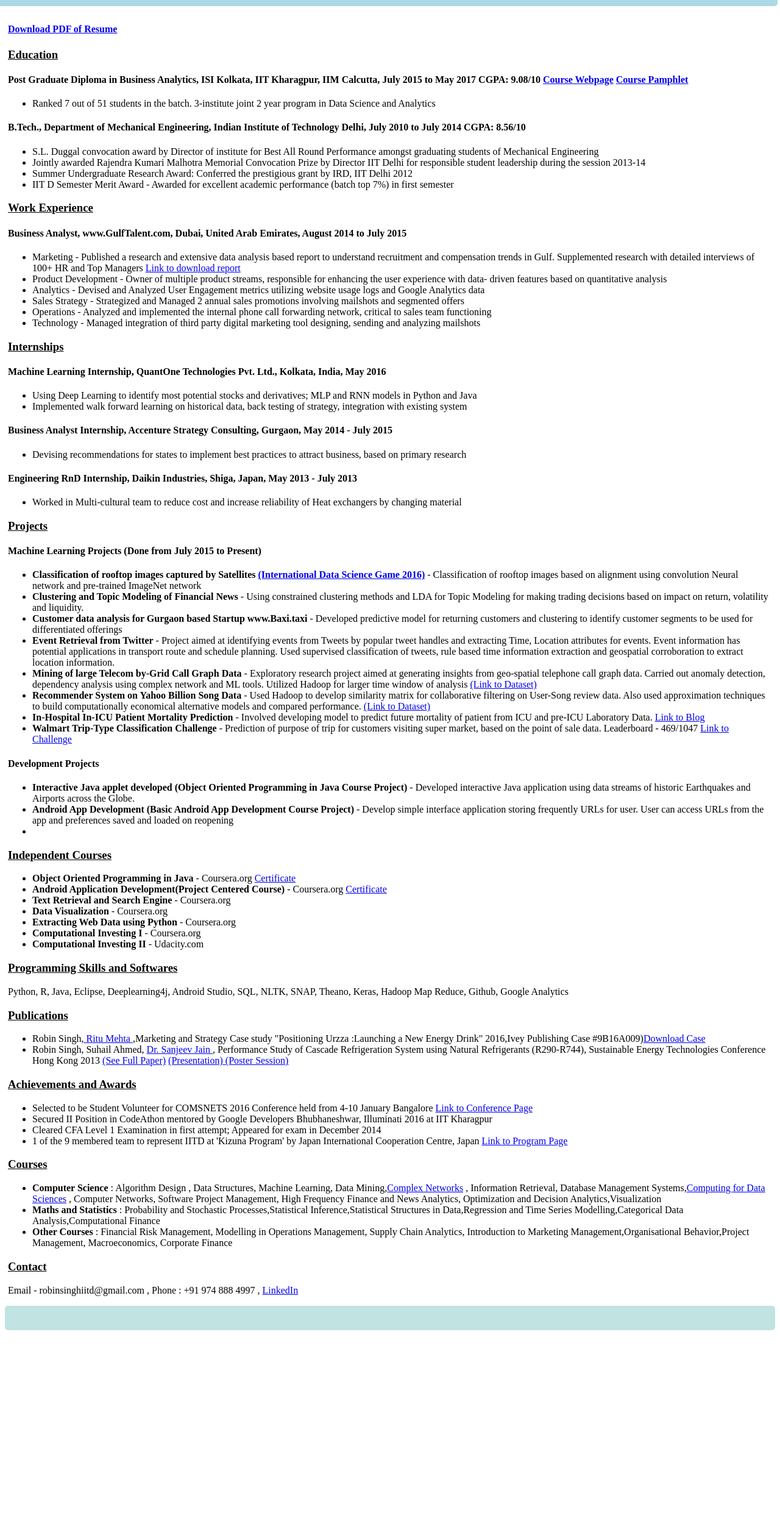
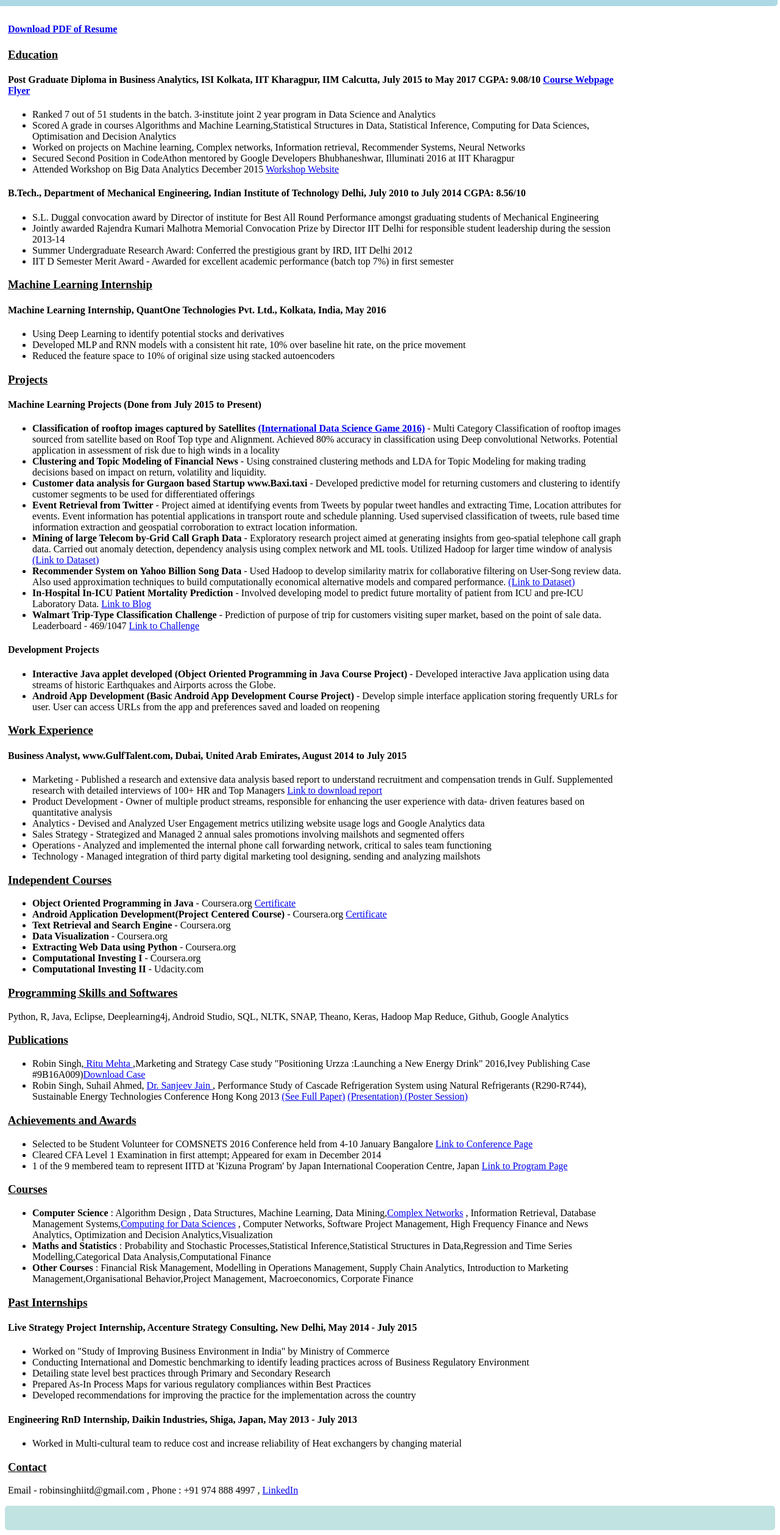
Before and after one commit to robin93/robin93.github.io, a plain HTML site: page index.html in a window 1280 px wide. Shown: the part 40-2558 px from the top of the page at 61% size. Before the commit the page ends 2230 px from the top, so only its background shows below. Drawn offline with Linux system fonts and the light colour scheme.

Commit message:
Rearrangement of heads

```diff
--- a/index.html
+++ b/index.html
@@ -4,21 +4,19 @@
 <title>Robin Singh | Homepage</title>
 </head>
 <body>
-<div id="header">
-<p id="name"><b>Robin Singh</b></p>
-         <!--<a href="mailto:robinsinghiitd@gmail.com" target="_blank"><p id="email">robinsinghiitd@gmail.com</p></a>-->
-         <!-- <a href="/downloads/RobinSinghResume.pdf" target="_blank">Download PDF of Resume</a> -->
-     </div>
-     <div class="left">
-     </div>
+<div id="header"> <p id="name"><b>Robin Singh</b></p> </div>
+<div class="left"> </div>
 <div class="right">
         <h4> <a href="/downloads/RobinSinghResume2.pdf" target="_blank">Download PDF of Resume</a> </h4>
         <h3 line-height: 0px>Education</h3>
-            <h4 id="School">Post Graduate Diploma in Business Analytics, ISI Kolkata, IIT Kharagpur, IIM Calcutta, July 2015 to May 2017 CGPA: 9.08/10 <a href="http://www.iitkgp.ac.in/pgdba/" target="_blank" >Course Webpage</a> <a href="/downloads/PGDBAFlyer2016.pdf" target="_blank" > Course Pamphlet</a> </h4>
-
+        <h4 id="School">Post Graduate Diploma in Business Analytics, ISI Kolkata, IIT Kharagpur, IIM Calcutta, July 2015 to May 2017 CGPA: 9.08/10 <a href="http://www.iitkgp.ac.in/pgdba/" target="_blank" >Course Webpage</a> <a href="/downloads/PGDBAFlyer2016.pdf" target="_blank" > Flyer</a> </h4>
         <p>
         <ul>
             <li>Ranked 7 out of 51 students in the batch. 3-institute joint 2 year program in Data Science and Analytics</li>
+            <li>Scored A grade in courses Algorithms and Machine Learning,Statistical Structures in Data, Statistical Inference, Computing for Data Sciences, Optimisation and Decision Analytics </li>
+            <li>Worked on projects on Machine learning, Complex networks, Information retrieval, Recommender Systems, Neural Networks</li>
+            <li>Secured Second Position in CodeAthon mentored by Google Developers Bhubhaneshwar, Illuminati 2016 at IIT Kharagpur</li>
+            <li>Attended Workshop on Big Data Analytics December 2015 <a href="http://www.isical.ac.in/~acmsc/WBDA2015/" target="_blank"> Workshop Website</a></li>
         </ul>
         </p>
         <!--<p id="job-title"><strong>ISI Kolkata, ITI Kharagpur, IIM Calcutta (3-institute Joint Program)  CGPA 9.08/10</strong></p>-->
@@ -32,6 +30,44 @@
             <li>IIT D Semester Merit Award - Awarded for excellent academic performance (batch top 7%) in first semester</li>
         </ul>
         </p>
+        <h3>Machine Learning Internship</h3>
+        <h4 id="School">Machine Learning Internship, QuantOne Technologies Pvt. Ltd., Kolkata, India, May 2016 </h4>
+        <p>
+        <ul>
+            <li>Using Deep Learning to identify potential stocks and derivatives</li>
+            <li>Developed MLP and RNN models with a consistent hit rate, 10% over baseline hit rate, on the price movement</li>
+            <li>Reduced the feature space to 10% of original size using stacked autoencoders</li>
+        </ul>
+        </p>
+        <h3>Projects</h3>
+        <h4 id="School">Machine Learning Projects (Done from July 2015 to Present) </h4>
+        <p>
+        <ul>
+            <li>
+            <span id="course-name">Classification of rooftop images captured by Satellites <a href="http://www.datasciencegame.com" target="_blank" >(International Data Science Game 2016)</a> </span> - Multi Category Classification of rooftop images sourced from satellite based on Roof Top type and Alignment. Achieved 80% accuracy in classification using Deep convolutional Networks. Potential application in assessment of risk due to high winds in a locality </li>
+            <li>
+            <span id="course-name">Clustering and Topic Modeling of Financial News</span> - Using constrained clustering methods and LDA for Topic Modeling for making trading decisions based on impact on return, volatility and liquidity.</li>
+            <li>
+            <span id="course-name">Customer data analysis for Gurgaon based Startup www.Baxi.taxi </span> - Developed predictive model for returning customers and clustering to identify customer segments to be used for differentiated offerings</li>
+            <li>
+            <span id="course-name">Event Retrieval from Twitter</span> - Project aimed at identifying events from Tweets by popular tweet handles and extracting Time, Location attributes for events. Event information has potential applications in transport route and schedule planning. Used supervised classification of tweets, rule based time information extraction and geospatial corroboration to extract location information.</li>
+            <li>
+            <span id="course-name">Mining of large Telecom by-Grid Call Graph Data </span> - Exploratory research project aimed at generating insights from geo-spatial telephone call graph data. Carried out anomaly detection, dependency analysis using complex network and ML tools. Utilized Hadoop for larger time window of analysis <a href="https://dandelion.eu/datamine/open-big-data/" target="_blank" >(Link to Dataset)</a></li>
+            <li>
+            <span id="course-name">Recommender System on Yahoo Billion Song Data </span> - Used Hadoop to develop similarity matrix for collaborative filtering on User-Song review data. Also used approximation techniques to build computationally economical alternative models and compared performance.  <a href="https://webscope.sandbox.yahoo.com/catalog.php?datatype=r" target="_blank" >(Link to Dataset)</a></li>
+            <li>
+            <span id="course-name">In-Hospital In-ICU Patient Mortality Prediction</span> - Involved developing model to predict future mortality of patient from ICU and pre-ICU Laboratory Data. <a href="https://pgdbablog.wordpress.com/2016/01/31/analytics-in-healthcare-xerox-challenge/" target="_blank" > Link to Blog </a> </li>
+            <li>
+            <span id="course-name">Walmart Trip-Type Classification Challenge</span> - Prediction of purpose of trip for customers visiting super market, based on the point of sale data. Leaderboard - 469/1047 <a href="https://www.kaggle.com/c/walmart-recruiting-trip-type-classification" target="_blank" > Link to Challenge </a> </li>
+        </ul>
+        <h4 id="School">Development Projects </h4>
+        <p>
+        <ul>
+            <li>
+            <span id="course-name">Interactive Java applet developed (Object Oriented Programming in Java Course Project)</span> - Developed interactive Java application using data streams of historic Earthquakes and Airports across the Globe.</li>
+            <li>
+            <span id="course-name">Android App Development (Basic Android App Development Course Project) </span> - Develop simple interface application storing frequently URLs for user. User can access URLs from the app and preferences saved and loaded on reopening </li>
+        </ul>
         <h3>Work Experience</h3>
         <h4 id="School">Business Analyst, www.GulfTalent.com, Dubai, United Arab Emirates, August 2014 to July 2015 </h4>
         <p>
@@ -44,33 +80,8 @@ driven features based on quantitative analysis</li>
             <li>Sales Strategy - Strategized and Managed 2 annual sales promotions involving mailshots and segmented offers</li>
             <li>Operations - Analyzed and implemented the internal phone call forwarding network, critical to sales team functioning</li>
             <li>Technology - Managed integration of third party digital marketing tool designing, sending and analyzing mailshots</li>
-
         </ul>
         </p>
-            <h3>Internships</h3>
-            <h4 id="School">Machine Learning Internship, QuantOne Technologies Pvt. Ltd., Kolkata, India, May 2016 </h4>
-            <p>
-            <ul>
-                <li>Using Deep Learning to identify most potential stocks and derivatives; MLP and RNN models in Python and Java</li>
-                <li>Implemented walk forward learning on historical data, back testing of strategy, integration with existing system</li>
-            </ul>
-            </p>
-
-            <h4 id="School">Business Analyst Internship, Accenture Strategy Consulting, Gurgaon, May 2014 - July 2015 </h4>
-            <p>
-            <ul>
-                <li>Devising recommendations for states to implement best practices to attract business, based on primary research</li>
-            </ul>
-            </p>
-
-            <h4 id="School">Engineering RnD Internship, Daikin Industries, Shiga, Japan, May 2013 - July 2013 </h4>
-            <p>
-            <ul>
-                <li>Worked in Multi-cultural team to reduce cost and increase reliability of Heat exchangers by changing material</li>
-            </ul>
-            </p>
-
-
 
         <!--
         <h3>Educational Qualifications</h3>
@@ -113,37 +124,6 @@ driven features based on quantitative analysis</li>
             </tr>
         </table>
         -->
-            <h3>Projects</h3>
-            <h4 id="School">Machine Learning Projects (Done from July 2015 to Present) </h4>
-            <p>
-            <ul>
-                <li>
-                <span id="course-name">Classification of rooftop images captured by Satellites <a href="http://www.datasciencegame.com" target="_blank" >(International Data Science Game 2016)</a> </span> - Classification of rooftop images based on alignment using convolution Neural network and pre-trained ImageNet network</li>
-                <li>
-                <span id="course-name">Clustering and Topic Modeling of Financial News</span> - Using constrained clustering methods and LDA for Topic Modeling for making trading decisions based on impact on return, volatility and liquidity.</li>
-                <li>
-                <span id="course-name">Customer data analysis for Gurgaon based Startup www.Baxi.taxi </span> - Developed predictive model for returning customers and clustering to identify customer segments to be used for differentiated offerings</li>
-                <li>
-                <span id="course-name">Event Retrieval from Twitter</span> - Project aimed at identifying events from Tweets by popular tweet handles and extracting Time, Location attributes for events. Event information has potential applications in transport route and schedule planning. Used supervised classification of tweets, rule based time information extraction and geospatial corroboration to extract location information.</li>
-                <li>
-                <span id="course-name">Mining of large Telecom by-Grid Call Graph Data </span> - Exploratory research project aimed at generating insights from geo-spatial telephone call graph data. Carried out anomaly detection, dependency analysis using complex network and ML tools. Utilized Hadoop for larger time window of analysis <a href="https://dandelion.eu/datamine/open-big-data/" target="_blank" >(Link to Dataset)</a></li>
-                <li>
-                <span id="course-name">Recommender System on Yahoo Billion Song Data </span> - Used Hadoop to develop similarity matrix for collaborative filtering on User-Song review data. Also used approximation techniques to build computationally economical alternative models and compared performance.  <a href="https://webscope.sandbox.yahoo.com/catalog.php?datatype=r" target="_blank" >(Link to Dataset)</a></li>
-                <li>
-                <span id="course-name">In-Hospital In-ICU Patient Mortality Prediction</span> - Involved developing model to predict future mortality of patient from ICU and pre-ICU Laboratory Data. <a href="https://pgdbablog.wordpress.com/2016/01/31/analytics-in-healthcare-xerox-challenge/" target="_blank" > Link to Blog </a> </li>
-                <li>
-                <span id="course-name">Walmart Trip-Type Classification Challenge</span> - Prediction of purpose of trip for customers visiting super market, based on the point of sale data. Leaderboard - 469/1047 <a href="https://www.kaggle.com/c/walmart-recruiting-trip-type-classification" target="_blank" > Link to Challenge </a> </li>
-            </ul>
-            <h4 id="School">Development Projects </h4>
-            <p>
-            <ul>
-                <li>
-                <span id="course-name">Interactive Java applet developed (Object Oriented Programming in Java Course Project)</span> - Developed interactive Java application using data streams of historic Earthquakes and Airports across the Globe.</li>
-                <li>
-                <span id="course-name">Android App Development (Basic Android App Development Course Project) </span> - Develop simple interface application storing frequently URLs for user. User can access URLs from the app and preferences saved and loaded on reopening </li>
-                <li>
-            </ul>
-
 
         <h3>Independent Courses</h3>
         <p>
@@ -178,7 +158,6 @@ driven features based on quantitative analysis</li>
         <p>
         <ul>
             <li>Selected to be Student Volunteer for COMSNETS 2016 Conference held from 4-10 January Bangalore <a href="http://www.comsnets.org/archive/2016/" target="_blank" > Link to Conference Page</a> </li>
-                <li>Secured II Position in CodeAthon mentored by Google Developers Bhubhaneshwar, Illuminati 2016 at IIT Kharagpur</li>
             <li>Cleared CFA Level 1 Examination in first attempt; Appeared for exam in December 2014</li>
             <li>1 of the 9 membered team to represent IITD at 'Kizuna Program' by Japan International Cooperation Centre, Japan <a href="http://sv2.jice.org/kizuna/2013/03/invitation-projects-from-india-conducted-by-jice-3rd-batch-from-indiauniversity-student201324-1370-p.htm" target="_blank" > Link to Program Page</a></li></ul>
         </p>
@@ -190,6 +169,24 @@ driven features based on quantitative analysis</li>
             <li><span id="course-name">Other Courses</span> : Financial Risk Management, Modelling in Operations Management, Supply Chain Analytics, Introduction to Marketing Management,Organisational Behavior,Project Management, Macroeconomics, Corporate Finance
         </ul>
         </p>
+        <h3>Past Internships</h3>
+        <h4 id="School">Live Strategy Project Internship, Accenture Strategy Consulting, New Delhi, May 2014 - July 2015 </h4>
+        <p>
+        <ul>
+            <li>Worked on "Study of Improving Business Environment in India" by Ministry of Commerce</li>
+            <li>Conducting International and Domestic benchmarking to identify leading practices across of Business Regulatory Environment</li>
+            <li>Detailing state level best practices through Primary and Secondary Research</li>
+            <li>Prepared As-In Process Maps for various regulatory compliances within Best Practices</li>
+            <li>Developed recommendations for improving the practice for the implementation across the country</li>
+        </ul>
+        </p>
+
+        <h4 id="School">Engineering RnD Internship, Daikin Industries, Shiga, Japan, May 2013 - July 2013 </h4>
+        <p>
+        <ul>
+            <li>Worked in Multi-cultural team to reduce cost and increase reliability of Heat exchangers by changing material</li>
+        </ul>
+        </p>
          <h3>Contact</h3>
         <p>
         Email - robinsinghiitd@gmail.com , Phone : +91 974 888 4997 , <a href="https://in.linkedin.com/in/robinsinghiitd" target="_blank" >LinkedIn</a>
--- a/resume.css
+++ b/resume.css
@@ -57,17 +57,19 @@ a:hover {
     /*margin-right: -10px;
     margin-left: 14%;*/
     height: auto;
-    width: 99%;
+    width: 80%;
     /*background-color: #E3EDD8;*/
     }
+
+
 
 /*.left
 {
     float: left;
     margin-top: 50px;
-    /*margin-right: -90px;
+    margin-right: -90px;
     height: relative;
-    width: 10%;
+    width: 20%;
     background-color: #4160E8;
     }*/
 
```
Lines whose indentation alone changed are shown as unchanged.
